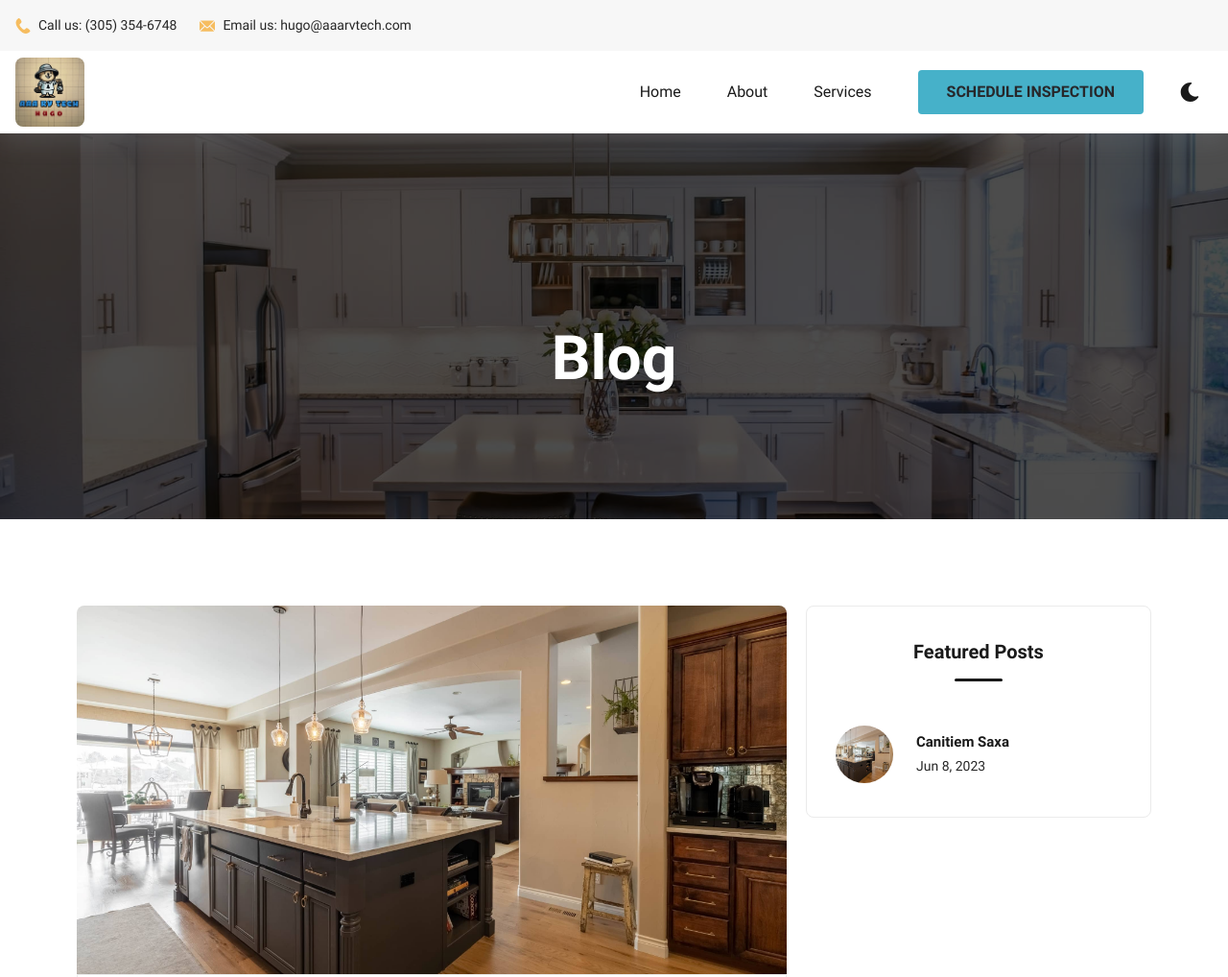
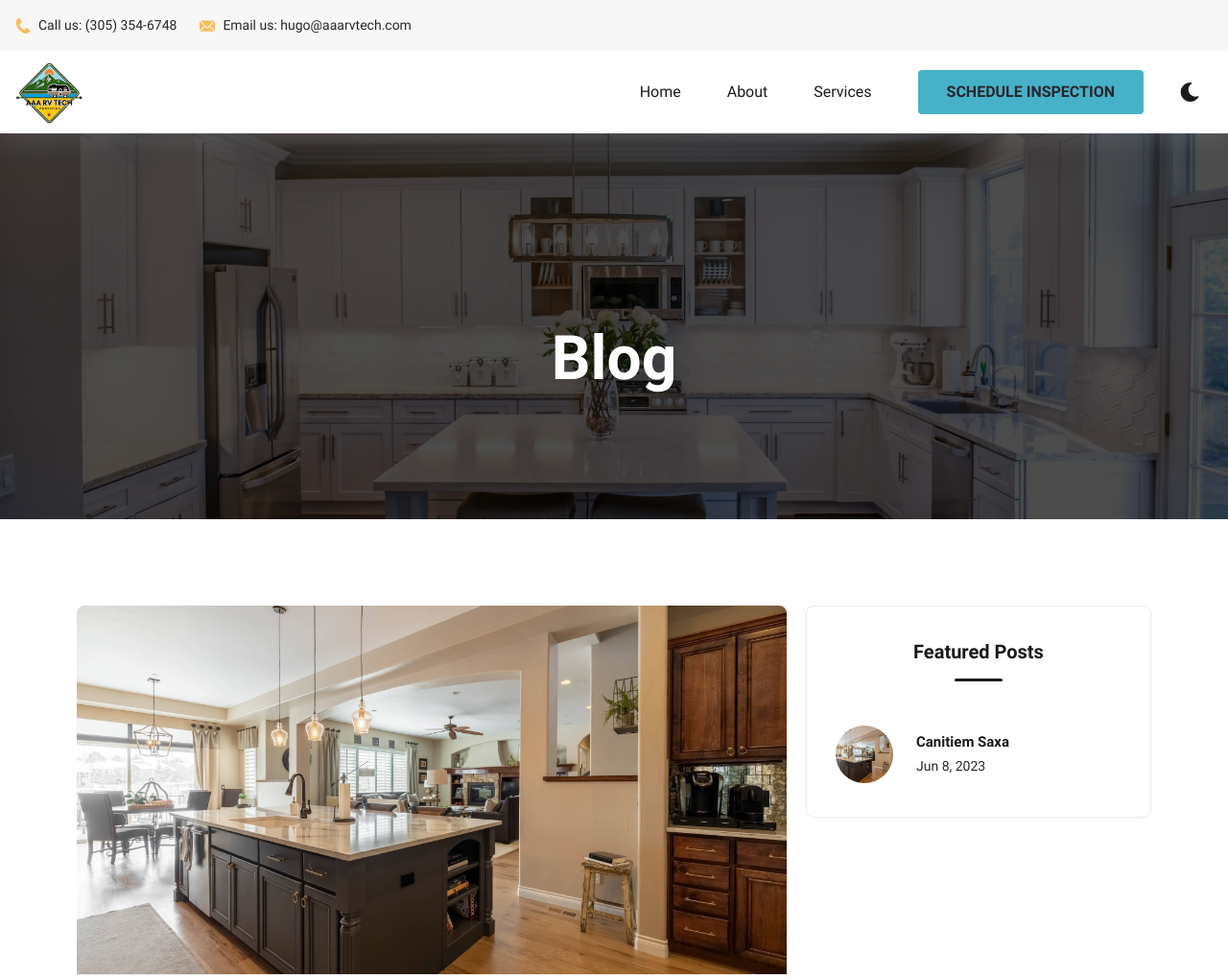
Before and after one commit to West-Coast-Web-Designs/aaa-rv-tech, an Eleventy site: page src/content/pages/blog.html in a window 1280 px wide. Shown: the top 1018 px of the page at 96% size. Built offline with nearby package versions, Linux system fonts and the light colour scheme; Eleventy itself is replaced by a stand-in of ours; files that its build step writes are made by us from their sources; what @codestitchofficial/eleventy-plugin-sharp-images would draw is missing.

Commit message:
update logo

```diff
--- a/src/_includes/components/footer.html
+++ b/src/_includes/components/footer.html
@@ -12,7 +12,7 @@
                     aria-hidden="true"
                     loading="lazy"
                     decoding="async"
-                    src="/assets/images/logo.jpg"
+                    src="/assets/images/logo.png"
                     alt="logo"
                     width="240"
                     height="32"
--- a/src/_includes/components/header.html
+++ b/src/_includes/components/header.html
@@ -72,7 +72,7 @@
         <!--Nav Logo-->
         <a href="/" class="cs-logo" aria-label="back to home">
             <img
-                src="/assets/images/logo.jpg"
+                src="/assets/images/logo.png"
                 alt="logo"
                 width="auto"
                 height="43"
```
Also changed, not shown: src/assets/images/aaa-rv-tech-logo.webp (deleted), src/assets/images/logo.jpg (deleted), src/assets/images/logo.png (added).
